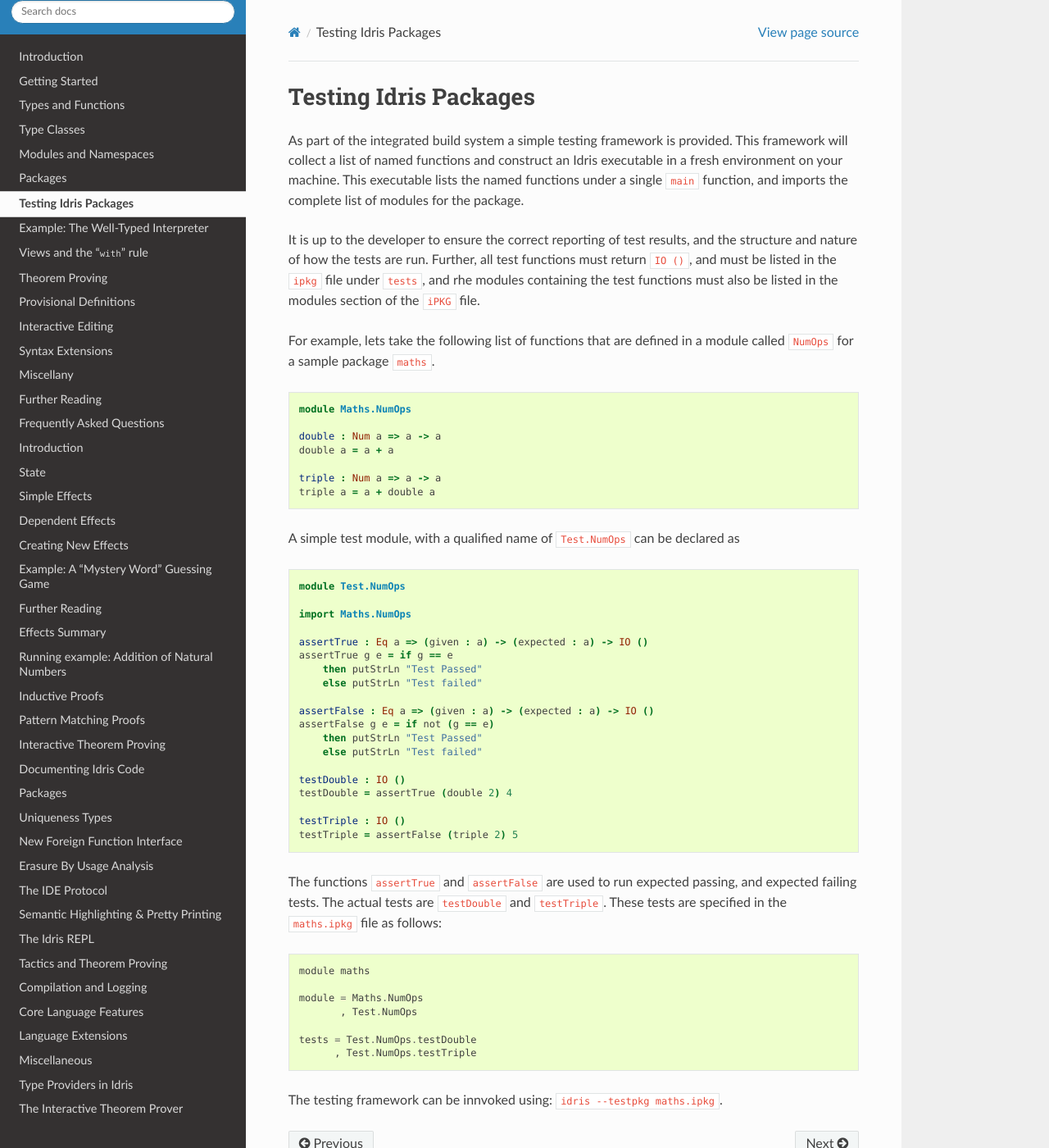
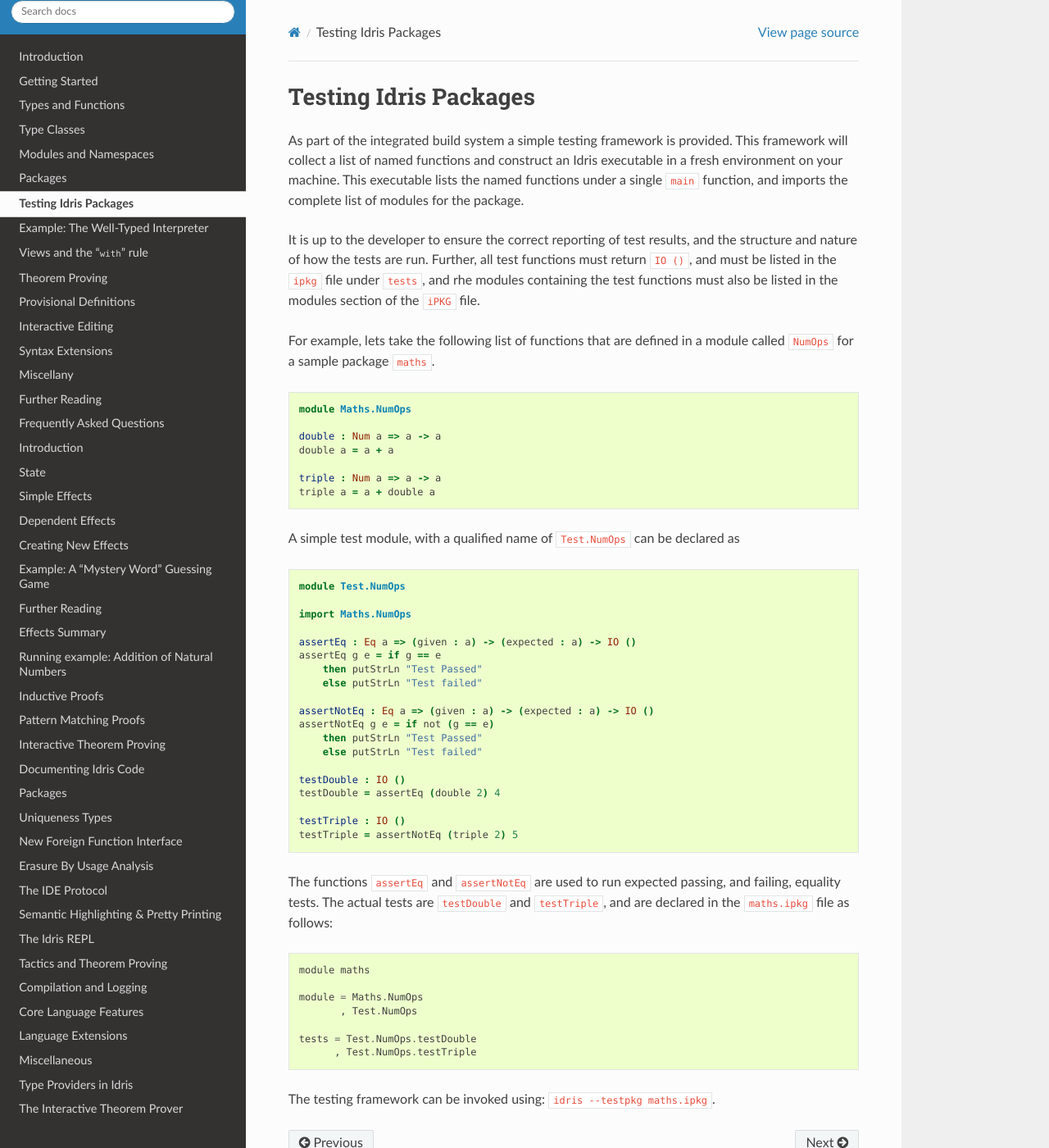
Before and after one commit to idris-lang/Idris-dev, a Sphinx documentation site: the page built from docs/tutorial/testing.rst, in a window 1280 px wide and 1400 px high. Shown: the whole window at 82% size. Built offline with Sphinx 7.4.7 and the Read the Docs theme 2.0.0, drawn with Linux system fonts in a browser that asks for light colours; formulas are drawn with MathJax 3.

Commit message:
Fixed naming error in test functions in tutorial.

```diff
--- a/docs/tutorial/testing.rst
+++ b/docs/tutorial/testing.rst
@@ -33,26 +33,25 @@ A simple test module, with a qualified name of ``Test.NumOps`` can be declared a
 
     import Maths.NumOps
 
-    assertTrue : Eq a => (given : a) -> (expected : a) -> IO ()
-    assertTrue g e = if g == e
+    assertEq : Eq a => (given : a) -> (expected : a) -> IO ()
+    assertEq g e = if g == e
         then putStrLn "Test Passed"
         else putStrLn "Test failed"
 
-    assertFalse : Eq a => (given : a) -> (expected : a) -> IO ()
-    assertFalse g e = if not (g == e)
+    assertNotEq : Eq a => (given : a) -> (expected : a) -> IO ()
+    assertNotEq g e = if not (g == e)
         then putStrLn "Test Passed"
         else putStrLn "Test failed"
 
     testDouble : IO ()
-    testDouble = assertTrue (double 2) 4
+    testDouble = assertEq (double 2) 4
 
     testTriple : IO ()
-    testTriple = assertFalse (triple 2) 5
+    testTriple = assertNotEq (triple 2) 5
 
 
-The functions ``assertTrue`` and ``assertFalse`` are used to run expected passing, and expected failing tests.
-The actual tests are ``testDouble`` and ``testTriple``.
-These tests are specified in the ``maths.ipkg`` file as follows::
+The functions ``assertEq`` and ``assertNotEq`` are used to run expected passing, and failing, equality tests.
+The actual tests are ``testDouble`` and ``testTriple``, and are declared in the ``maths.ipkg`` file as follows::
 
     module maths
 
@@ -63,4 +62,4 @@ These tests are specified in the ``maths.ipkg`` file as follows::
           , Test.NumOps.testTriple
 
 
-The testing framework can be innvoked using: ``idris --testpkg maths.ipkg``.
+The testing framework can be invoked using: ``idris --testpkg maths.ipkg``.
```
